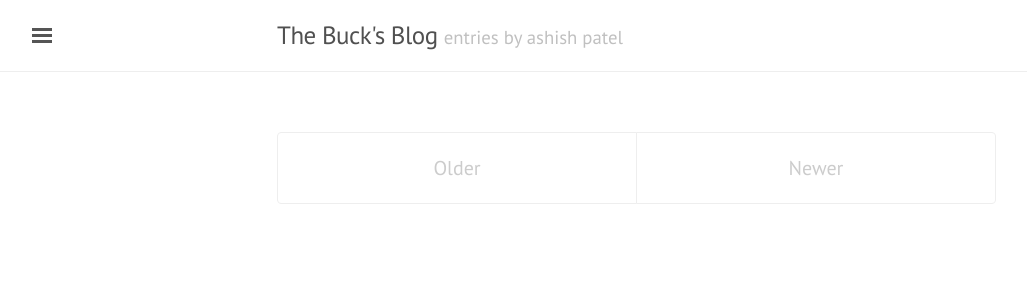
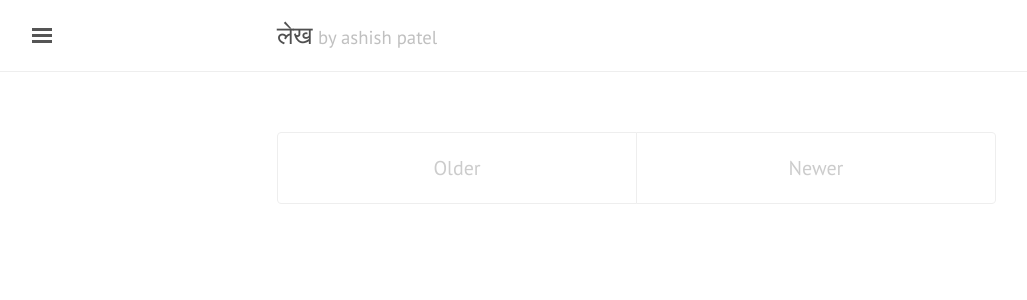
Before and after one commit to ashish3805/ashish3805.github.io, a Jekyll site: the page built from index.html, in a window 1280 px wide. Shown: the top 300 px of the page, without its empty margins (3-1030 px from the left). Built offline with Jekyll 4.4.1, drawn with Linux system fonts in a browser that asks for light colours; the list of posts is cut into pages by our own code.

Commit message:
changed name to Lekh

```diff
--- a/_config.yml
+++ b/_config.yml
@@ -2,8 +2,9 @@
 permalink:           pretty
 
 # Setup
-title:               The Buck's Blog
-tagline:             entries by ashish patel
+title:               लेख
+tagline:             by ashish patel
+description:         Space for my thoughts, openions and views.
 url:                 http://ashish.life
 paginate:            1
 baseurl:             ""
```
